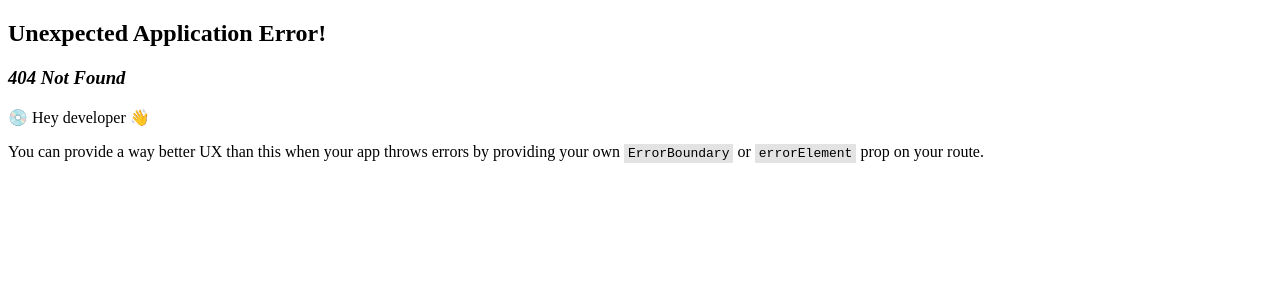
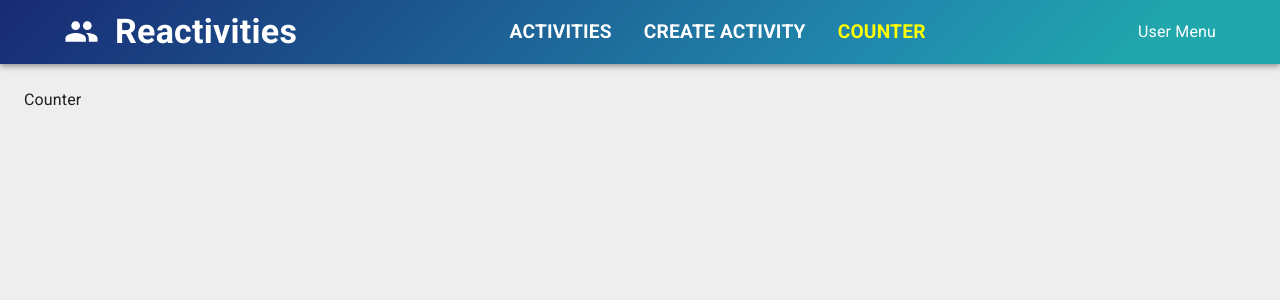
Before and after one commit to SGDaniels08/Reactivities_CodeAlong, a React (Vite) app in the folder client/: page /counter in a window 1280 px wide. Before the commit this address had no page. Shown: the top 300 px of the page. Built offline with nearby package versions, Linux system fonts and the light colour scheme.

Commit message:
Fix typo in MobX routing

```diff
--- a/client/src/app/layouts/NavBar.tsx
+++ b/client/src/app/layouts/NavBar.tsx
@@ -61,6 +61,11 @@ export default function NavBar() {
               >
                 Create Activity
               </MenuItemLink>
+              <MenuItemLink
+                to="/counter"
+              >
+                Counter
+              </MenuItemLink>
             </Box>
             <MenuItem>User Menu</MenuItem>
           </Toolbar>
--- a/client/src/app/router/Routes.tsx
+++ b/client/src/app/router/Routes.tsx
@@ -4,6 +4,7 @@ import ActivityDashboard from "../../features/activities/dashboard/ActivityDashb
 import HomePage from "../../features/home/HomePage";
 import ActivityForm from "../../features/activities/form/ActivityForm";
 import ActivityDetailPage from "../../features/activities/details/ActivityDetailPage";
+import Counter from "../../features/counter/Counter";
 
 // Routes are provided as an array, and each route will be a Route object
 export const router = createBrowserRouter([
@@ -15,7 +16,8 @@ export const router = createBrowserRouter([
             { path: 'activities', element: <ActivityDashboard />},
             { path: 'activities/:id', element: <ActivityDetailPage />},
             { path: 'createActivity', element: <ActivityForm key='create' />},      // By giving a "key" to a component, React will be able to distinguish
-            { path: 'manage/:id', element: <ActivityForm />}                        // between different instances of same component. Here, it will ensure that
-        ]                                                                           // the <ActivityForm> for "Create Activity" will always be seen as different from
-    }                                                                               // <ActivityForm> for "Edit Activity", ensure "Create" form is blank
+            { path: 'manage/:id', element: <ActivityForm />},                       // between different instances of same component. Here, it will ensure that
+            { path: 'counter', element: <Counter /> },                              // the <ActivityForm> for "Create Activity" will always be seen as different from
+        ]                                                                           // <ActivityForm> for "Edit Activity", ensure "Create" form is blank
+    }
 ])
--- /dev/null
+++ b/client/src/features/counter/Counter.tsx
@@ -0,0 +1,5 @@
+export default function Counter() {
+  return (
+    <div>Counter</div>
+  )
+}
```
